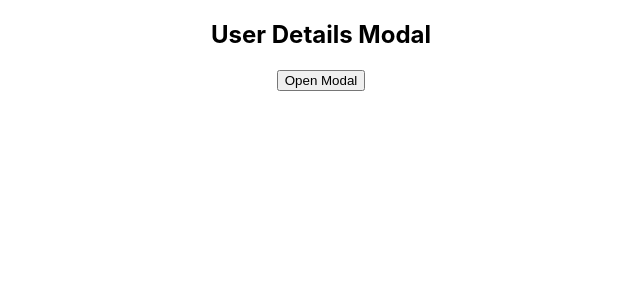
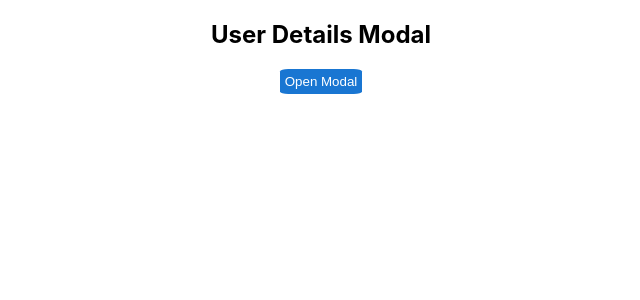
Before and after one commit to deekshithhh/Xmoda, a React (Create React App) app in the folder xmodal/: page / in a window 1280 px wide. Shown: the top 300 px of the page, without its empty margins (319-959 px from the left). Built offline with nearby package versions, Linux system fonts and the light colour scheme.

Commit message:
Button CSS

```diff
--- a/xmodal/src/Components/modal.module.css
+++ b/xmodal/src/Components/modal.module.css
@@ -8,3 +8,11 @@
     left: 50%;
     transform: translate(-50%,-50%);
 }
+
+button{
+    background-color: #1976D2;
+    border: none;
+    padding: 5px;
+    color: white;
+    border-radius: 10%;
+}
```
